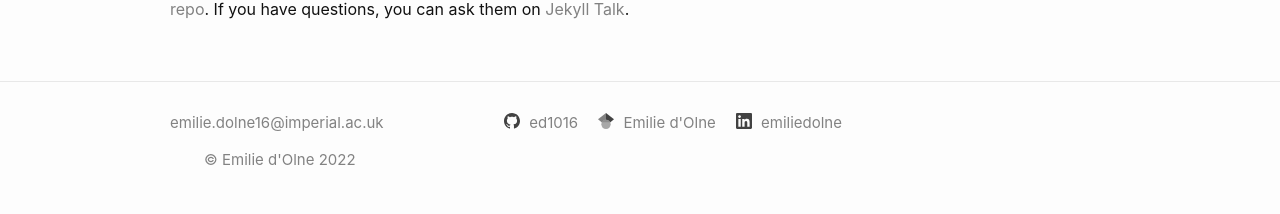
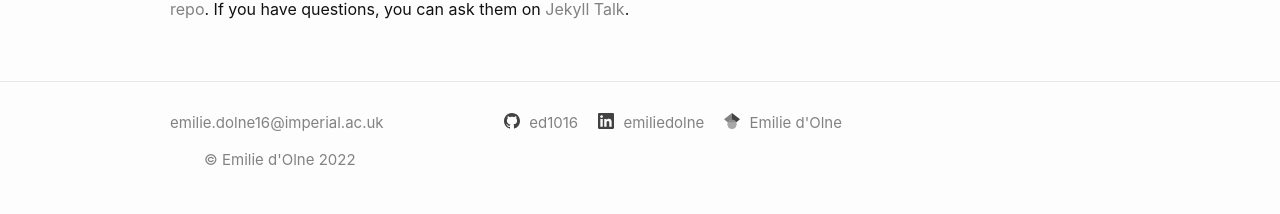
Before and after one commit to ed1016/se_PEVD_da, a Jekyll site: the page built from docs/_posts/2022-03-08-welcome-to-jekyll.markdown, in a window 1280 px wide. Shown: the part 697-911 px from the top of the page. Built offline with Jekyll 4.4.1, drawn with Linux system fonts in a browser that asks for light colours.

Commit message:
Update social.html

```diff
--- a/docs/_includes/social.html
+++ b/docs/_includes/social.html
@@ -3,7 +3,6 @@
   {%- if site.facebook_username -%}<a class="social-media-link" href="https://www.facebook.com/{{ site.facebook_username| cgi_escape | escape }}"><svg class="svg-icon"><use xlink:href="{{ '/assets/minima-social-icons.svg#facebook' | relative_url }}"></use></svg> <span class="username">{{ site.facebook_username| escape }}</span></a>{%- endif -%}
   {%- if site.flickr_username -%}<a class="social-media-link" href="https://www.flickr.com/photos/{{ site.flickr_username| cgi_escape | escape }}"><svg class="svg-icon"><use xlink:href="{{ '/assets/minima-social-icons.svg#flickr' | relative_url }}"></use></svg> <span class="username">{{ site.flickr_username| escape }}</span></a>{%- endif -%}
   {%- if site.github_username -%}<a class="social-media-link" href="https://github.com/{{ site.github_username| cgi_escape | escape }}"><svg class="svg-icon"><use xlink:href="{{ '/assets/minima-social-icons.svg#github' | relative_url }}"></use></svg> <span class="username">{{ site.github_username| escape }}</span></a>{%- endif -%}
-  {%- if site.googlescholar_username -%}<a class="social-media-link" href="https://scholar.google.co.uk/citations?user={{ site.googleplus_username| escape }}"><svg class="svg-icon"><use xlink:href="{{ '/assets/minima-social-icons.svg#googlescholar' | relative_url }}"></use></svg> <span class="username">Emilie d'Olne</span></a>{%- endif -%}
   {%- if site.instagram_username -%}<a class="social-media-link" href="https://instagram.com/{{ site.instagram_username| cgi_escape | escape }}"><svg class="svg-icon"><use xlink:href="{{ '/assets/minima-social-icons.svg#instagram' | relative_url }}"></use></svg> <span class="username">{{ site.instagram_username| escape }}</span></a>{%- endif -%}
   {%- if site.linkedin_username -%}<a class="social-media-link" href="https://www.linkedin.com/in/{{ site.linkedin_username| cgi_escape | escape }}"><svg class="svg-icon"><use xlink:href="{{ '/assets/minima-social-icons.svg#linkedin' | relative_url }}"></use></svg> <span class="username">{{ site.linkedin_username| escape }}</span></a>{%- endif -%}
   {%- if site.pinterest_username -%}<a class="social-media-link" href="https://www.pinterest.com/{{ site.pinterest_username| cgi_escape | escape }}"><svg class="svg-icon"><use xlink:href="{{ '/assets/minima-social-icons.svg#pinterest' | relative_url }}"></use></svg> <span class="username">{{ site.pinterest_username| escape }}</span></a>{%- endif -%}
@@ -12,4 +11,6 @@
   {%- if site.youtube_username -%}<a class="social-media-link" href="https://youtube.com/{{ site.youtube_username| cgi_escape | escape }}"><svg class="svg-icon"><use xlink:href="{{ '/assets/minima-social-icons.svg#youtube' | relative_url }}"></use></svg> <span class="username">{{ site.youtube_username| escape }}</span></a>{%- endif -%}
   {%- if site.googleplus_username -%}<a class="social-media-link" href="https://plus.google.com/{{ site.googleplus_username| escape }}"><svg class="svg-icon"><use xlink:href="{{ '/assets/minima-social-icons.svg#googleplus' | relative_url }}"></use></svg> <span class="username">{{ site.googleplus_username| escape }}</span></a>{%- endif -%}
   {%- if site.rss -%}<a class="social-media-link" href="{{ 'feed.xml' | relative_url }}"><svg class="svg-icon"><use xlink:href="{{ '/assets/minima-social-icons.svg#rss' | relative_url }}"></use></svg> <span>{{ site.rss | escape }}</span></a>{%- endif -%}
+  {%- if site.orcid_username -%}<a class="social-media-link" href="https://orcid.org/{{ site.orcid_username| escape }}"><svg class="svg-icon"><use xlink:href="{{ '/assets/minima-social-icons.svg#orcid' | relative_url }}"></use></svg> <span class="username">ORCiD</span></a>{%- endif -%}
+  {%- if site.googlescholar_username -%}<a class="social-media-link" href="https://scholar.google.co.uk/citations?user={{ site.googleplus_username| escape }}"><svg class="svg-icon"><use xlink:href="{{ '/assets/minima-social-icons.svg#googlescholar' | relative_url }}"></use></svg> <span class="username">Emilie d'Olne</span></a>{%- endif -%}
 </div>
```
